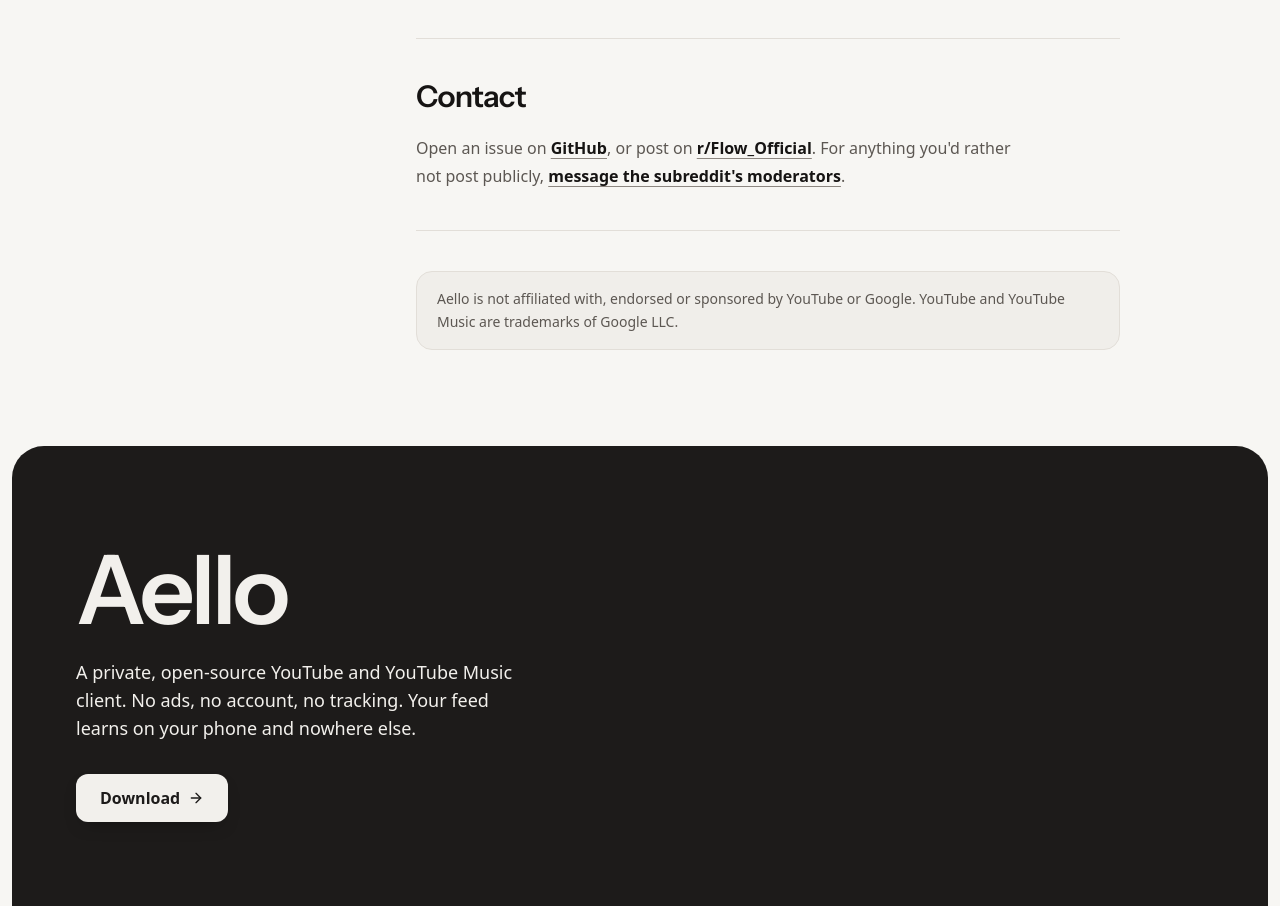
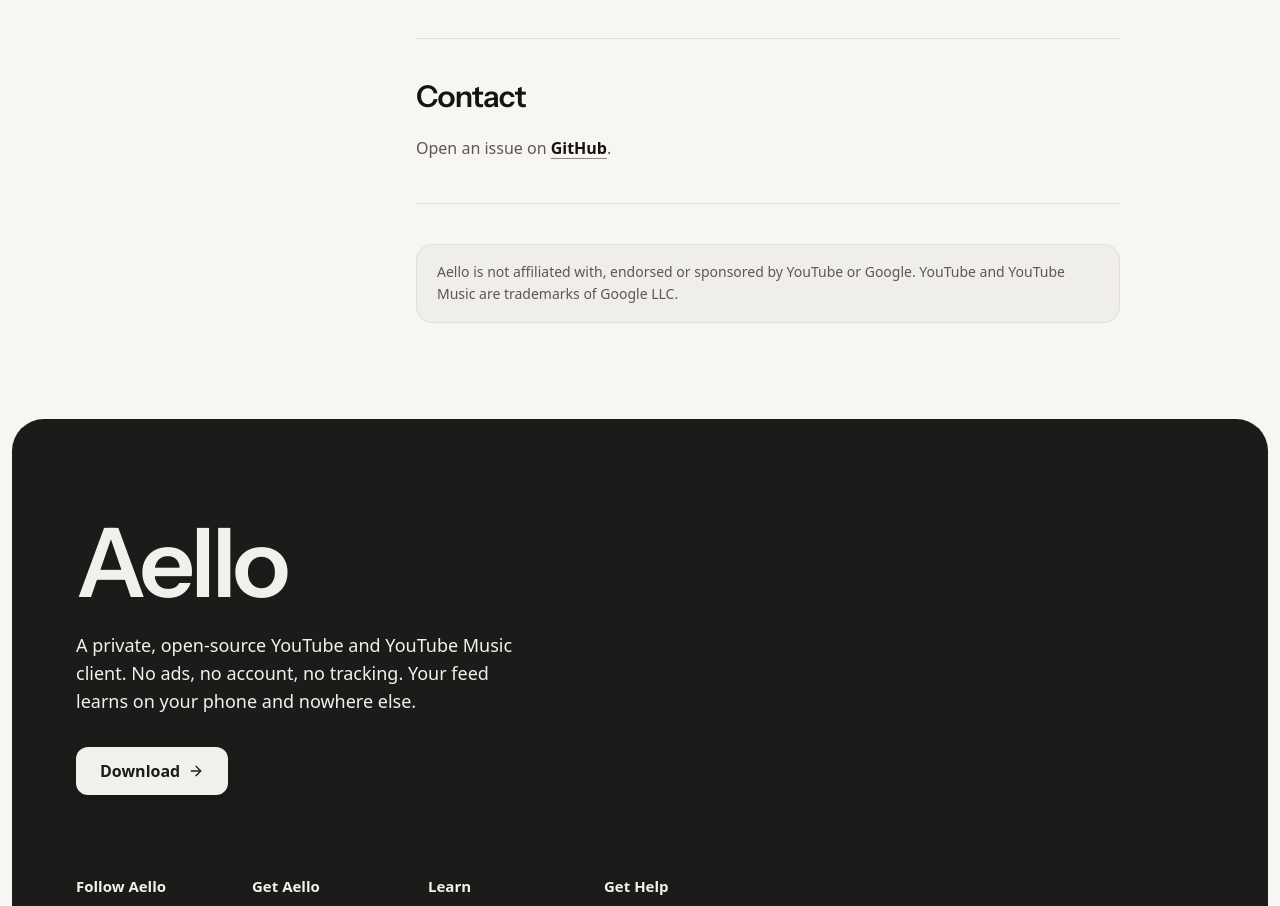
Before and after one commit to Niczzxo/Aello-Website, a React (Vite) app: page /dmca in a window 1280 px wide. Shown: the part 1640-2546 px from the top of the page. Built offline with nearby package versions, Linux system fonts and the light colour scheme; a web font is replaced by a local one.

Commit message:
Remove Reddit links and Zen Browser credit from website

```diff
--- a/src/pages/DMCA.tsx
+++ b/src/pages/DMCA.tsx
@@ -43,7 +43,7 @@
         id: 'contact',
         title: 'Contact',
         content: (
-            <p>Open an issue on <a href="https://github.com/Niczzxo/Aello-Native/issues" target="_blank" rel="noopener noreferrer">GitHub</a>, or post on <a href="https://reddit.com/r/flow_official" target="_blank" rel="noopener noreferrer">r/Flow_Official</a>. For anything you'd rather not post publicly, <a href="https://www.reddit.com/message/compose?to=/r/flow_official" target="_blank" rel="noopener noreferrer">message the subreddit's moderators</a>.</p>
+            <p>Open an issue on <a href="https://github.com/Niczzxo/Aello-Native/issues" target="_blank" rel="noopener noreferrer">GitHub</a>.</p>
         ),
     },
 ]
--- a/src/pages/PrivacyPolicy.tsx
+++ b/src/pages/PrivacyPolicy.tsx
@@ -151,7 +151,7 @@
         content: (
             <>
                 <p>When this policy changes, the date at the top changes, and the edit is visible in the website's public repository on GitHub.</p>
-                <p>Questions? Open an issue on <a href="https://github.com/Niczzxo/Aello-Native/issues" target="_blank" rel="noopener noreferrer">GitHub</a> or ask on <a href="https://reddit.com/r/flow_official" target="_blank" rel="noopener noreferrer">r/Flow_Official</a>.</p>
+                <p>Questions? Open an issue on <a href="https://github.com/Niczzxo/Aello-Native/issues" target="_blank" rel="noopener noreferrer">GitHub</a>.</p>
             </>
         ),
     },
```
